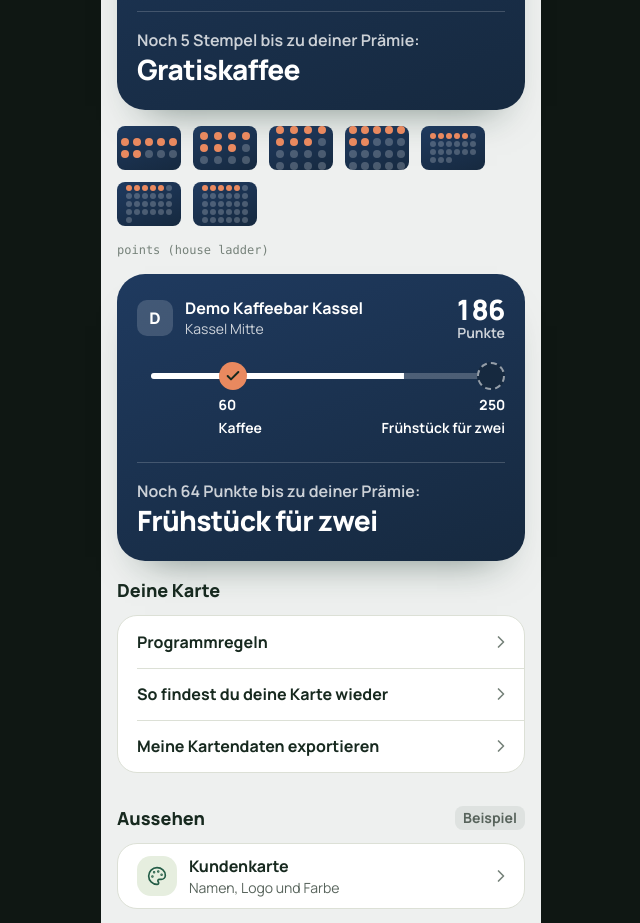
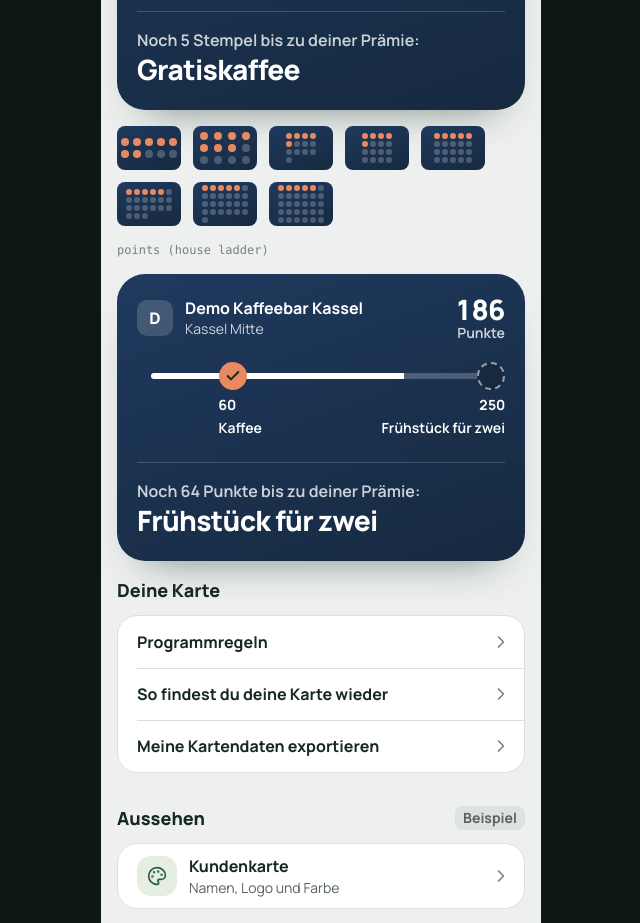
Before and after one commit to belmo-hub/loynara, a Next.js app: page /dev/mix in a window 1280 px wide. Shown: the part 2640-3563 px from the top of the page, without its empty margins (319-959 px from the left). Built offline with nearby package versions, Linux system fonts and the light colour scheme.

Commit message:
Use 6 px dots in thumbnails from 13 stamps
At 8 px the 16- and 20-stamp thumbnails filled all 44 px and touched the
edges. From 13 stamps the dots are 6 px, 2 apart, centred with equal
insets (Design, 18 Nov).

```diff
--- a/src/app/dev/mix/page.tsx
+++ b/src/app/dev/mix/page.tsx
@@ -26,7 +26,7 @@ export default function MixPage() {
     <Spec name="Programm example"><MixCard {...shop} size="example" /></Spec>
     <Spec name="thumb 0 … 8"><div style={{ display: "flex", flexWrap: "wrap", gap: 12 }}>{Array.from({ length: 9 }, (_, n) => <MixCard key={n} {...shop} balance={n} size="thumb" />)}</div></Spec>
     <Spec name="10 and 12 stamps"><MixCard {...shop} balance={7} reward={{ ...shop.reward, cost: 10 }} /><MixCard {...shop} balance={7} reward={{ ...shop.reward, cost: 12 }} />
-      <div style={{ display: "flex", flexWrap: "wrap", gap: 12 }}><MixCard {...shop} balance={7} reward={{ ...shop.reward, cost: 10 }} size="thumb" /><MixCard {...shop} balance={7} reward={{ ...shop.reward, cost: 12 }} size="thumb" />{[16, 20].map(n => <MixCard key={n} {...shop} balance={7} reward={{ ...shop.reward, cost: n }} size="thumb" />)}{[21, 25, 30].map(n => <MixCard key={n} {...shop} balance={5} reward={{ ...shop.reward, cost: n }} size="thumb" />)}</div></Spec>
+      <div style={{ display: "flex", flexWrap: "wrap", gap: 12 }}><MixCard {...shop} balance={7} reward={{ ...shop.reward, cost: 10 }} size="thumb" /><MixCard {...shop} balance={7} reward={{ ...shop.reward, cost: 12 }} size="thumb" />{[13, 16, 20, 21, 25, 30].map(n => <MixCard key={n} {...shop} balance={5} reward={{ ...shop.reward, cost: n }} size="thumb" />)}</div></Spec>
     <Spec name="points (house ladder)"><MixCard {...shop} programType="points" balance={186} reward={breakfast} rewards={[{ id: "a", title: "Kaffee", cost: 60 }, breakfast]} /></Spec>
     <MixStack className="patterns">
       <MixSection title="Deine Karte"><MixPanel>{["Programmregeln", "So findest du deine Karte wieder", "Meine Kartendaten exportieren"].map(t => <MixRow key={t} title={t} href="#" />)}</MixPanel></MixSection>
--- a/src/components/customer/mix-card.module.css
+++ b/src/components/customer/mix-card.module.css
@@ -42,11 +42,12 @@
 
 /* The thumbnail for list rows: the shop's colour and the stamps as dots, 64 x 44, no type. */
 .thumb { display: grid; flex: none; place-content: center; grid-template-columns: repeat(var(--cols), 8px); gap: var(--space-1) 6px; width: 64px; height: 44px; border-radius: var(--radius-sm); background: linear-gradient(160deg, var(--merchant) 0%, var(--merchant-deep) 100%); }
+/* Five columns of 8 px dots (10 stamps): 4 apart, as 6 would touch the edges. */
 .thumb[data-five] { column-gap: var(--space-1); }
-/* 21 to 30 stamps (Design, 18 Nov): six columns of 6 px dots, 2 apart both ways, at most five rows. 2 centres the block
-   on whole pixels: 9 left and right in 64, 3 above and below in 44 for five rows (7 for four). */
+/* From 13 stamps (Design, 18 Nov): 6 px dots, 2 apart both ways, the block centred with equal insets on whole pixels
+   (16: 17 and 7; 20: 13 and 7; 30: 9 and 3). */
 .thumb[data-dense] { grid-template-columns: repeat(var(--cols), 6px); gap: 2px; }
-.thumb[data-dense] i { width: 6px; height: 6px; } /* not drawn: five columns at 6 would touch the edges */
+.thumb[data-dense] i { width: 6px; height: 6px; }
 .thumb i { width: 8px; height: 8px; border-radius: 50%; background: color-mix(in oklab, var(--merchant-ink) 22%, transparent); }
 .thumb i[data-on] { background: var(--stamp-fill, var(--color-stamp)); }
 
--- a/src/components/customer/mix-card.tsx
+++ b/src/components/customer/mix-card.tsx
@@ -18,7 +18,7 @@ export function progressLine(balance: number, reward: { title: string; cost: num
 
 /** Columns as the mix draws them: 4 for 8 and 12, 5 for 10 and 15, 4 otherwise. */
 export const mixColumns = (n: number) => n % 4 === 0 ? 4 : n % 5 === 0 ? 5 : 4;
-/** Thumbnail columns: the card's while four rows hold them, then 5, then 6 with smaller dots, so up to 30 fit 64 × 44. */
+/** Thumbnail columns: the card's while four rows hold them, then 5, then 6. Up to 12 stamps the dots are 8 px, from 13 they are 6 px. */
 export const thumbColumns = (n: number) => Math.ceil(n / mixColumns(n)) <= 4 ? mixColumns(n) : n <= 20 ? 5 : 6;
 
 type Props = {
@@ -50,7 +50,7 @@ export function MixCard({ businessName, locationName, programType, balance, rewa
   const points = programType === "points", stamps = !points && goal <= STAMP_GRID_MAX;
   const aria = stampsLabel(have, goal, locale), cols = { "--cols": mixColumns(goal) } as CSSProperties;
   const tc = thumbColumns(goal);
-  if (size === "thumb") return <span className={cx(styles.thumb, className)} style={{ "--cols": tc } as CSSProperties} data-five={tc === 5 || undefined} data-dense={tc === 6 || undefined} role="img" aria-label={points ? withUnit(balance, "points", locale) : aria}>
+  if (size === "thumb") return <span className={cx(styles.thumb, className)} style={{ "--cols": tc } as CSSProperties} data-five={(goal <= 12 && tc === 5) || undefined} data-dense={goal > 12 || undefined} role="img" aria-label={points ? withUnit(balance, "points", locale) : aria}>
     {stamps ? Array.from({ length: goal }, (_, i) => <i key={i} data-on={i < have || undefined} />) : null}
   </span>;
   const t = copyFor(locale), number = new Intl.NumberFormat(locale === "fr" ? "fr-FR" : "de-DE");
```
Also changed, not shown: 1 other file (tests, documents, lock files or other folders).
